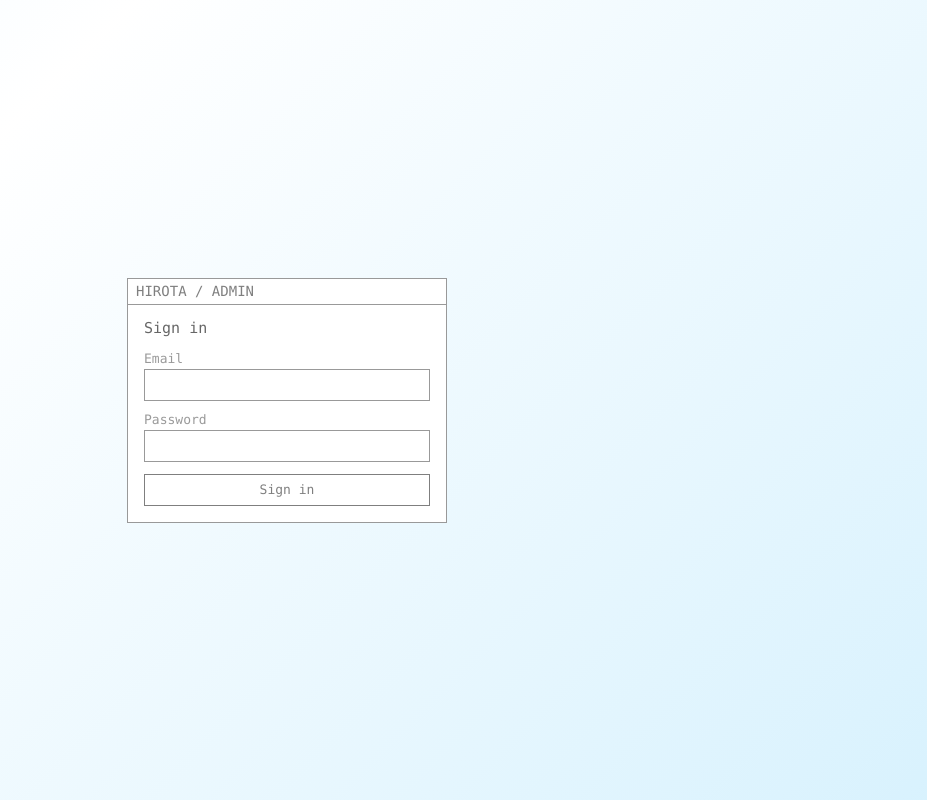
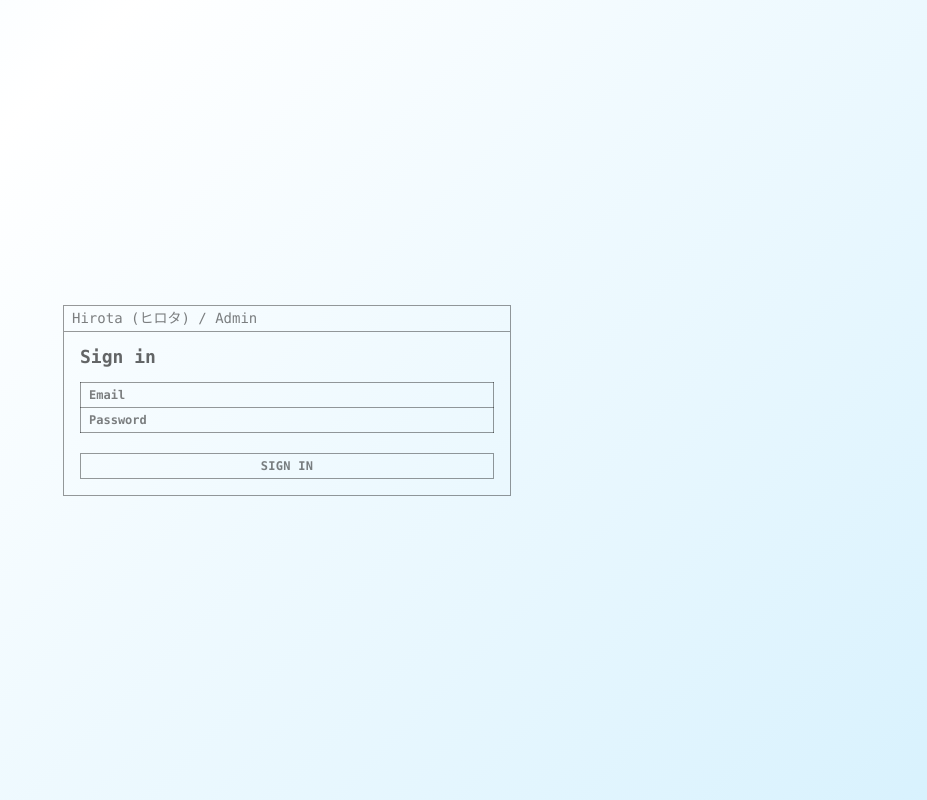
Before and after one commit to valentinwrks/hirota, a Next.js app: page /en/admin/login in a window 1280 px wide. Shown: the whole page, without its empty margins (353-1280 px from the left). Built offline with nearby package versions, Linux system fonts and the light colour scheme.

Commit message:
/login UI fixed

```diff
--- a/app/[locale]/admin/login/page.tsx
+++ b/app/[locale]/admin/login/page.tsx
@@ -17,12 +17,12 @@ export default async function AdminLoginPage({
 
   return (
     <div className="min-h-screen flex items-center justify-center p-6">
-      <div className="w-full max-w-[320px] border border-border bg-background">
+      <div className="w-full max-w-md border border-border">
         <div className="h-[26px] flex items-center px-2 border-b border-border text-sm leading-none text-foreground">
-          HIROTA / ADMIN
+          Hirota (ヒロタ) / Admin
         </div>
         <div className="p-4">
-          <h1 className="text-foreground-strong text-[15px] mb-4 leading-none">Sign in</h1>
+          <h1 className="text-foreground-strong text-[18px] font-bold mb-4 leading-none">Sign in</h1>
           <AdminLoginForm locale={locale} />
         </div>
       </div>
--- a/app/globals.css
+++ b/app/globals.css
@@ -23,16 +23,12 @@
   --background-media: rgba(255, 255, 255, 0.2); /* placeholder de imágenes */
 
   /* --- Líneas / bordes ---------------------------------------------- */
-
   --border: rgba(0, 0, 0, 0.4);
   --border-blocked: rgba(0, 0, 0, 0.15);
   --border-pending: rgba(0, 0, 0, 0.275);
 
   /* --- SVG figures -------------------------------------------------- */
-  /* Group opacity for inline line-art SVGs (karate-gi figure, vertical
-     logo). Applied on the isolating <g> wrapper, so solid strokes fade as
-     a whole without accumulating alpha where they cross. */
-  --svg-opacity: 0.45;
+  --svg-opacity: 0.5;
 
   /* --- Otros -------------------------------------------------------- */
   --sky: #b3e5fc;
@@ -131,8 +127,7 @@ body::-webkit-scrollbar {
 }
 
 ::selection {
-  background: var(--selection);
-  color: var(--background);
+  background: rgb(0 0 0 / 0.1);
 }
 
 /* Deterrent against casually saving imagery: block drag-to-desktop and text
--- a/components/admin/AdminLoginForm.tsx
+++ b/components/admin/AdminLoginForm.tsx
@@ -1,53 +1,107 @@
 "use client";
 
-import { useActionState } from "react";
+import { useActionState, useState } from "react";
 import { signIn, type LoginState } from "@/app/[locale]/admin/login/actions";
 
 const initialState: LoginState = { error: null };
 
 // Client login form. Uses React 19 useActionState to call the signIn server
 // action and surface a clean error. No signup / password-reset links (single
-// admin, out of scope). Monospaced/tabular styling to match the store chrome.
+// admin, out of scope). The two fields reuse the obi configurator's embroidery
+// input cells verbatim: a border-collapsed OptionTable of EmbroideryInputRows.
 export function AdminLoginForm({ locale }: { locale: string }) {
   const [state, formAction, pending] = useActionState(signIn, initialState);
 
   return (
-    <form action={formAction} className="flex flex-col gap-3 text-[13px]">
+    <form action={formAction} className="flex flex-col text-xs">
       <input type="hidden" name="locale" value={locale} />
 
-      <label className="flex flex-col gap-1">
-        <span className="text-foreground-muted leading-none">Email</span>
-        <input
+      <table className="w-full border-collapse text-xs font-bold">
+        <tbody>
+          <FieldRow
+            label="Email"
+            name="email"
             type="email"
-          name="email"
             autoComplete="username"
-          required
-          className="h-8 px-2 border border-border bg-background text-foreground outline-none focus:border-foreground"
+            pending={pending}
           />
-      </label>
-
-      <label className="flex flex-col gap-1">
-        <span className="text-foreground-muted leading-none">Password</span>
-        <input
+          <FieldRow
+            label="Password"
+            name="password"
             type="password"
-          name="password"
             autoComplete="current-password"
-          required
-          className="h-8 px-2 border border-border bg-background text-foreground outline-none focus:border-foreground"
+            pending={pending}
           />
-      </label>
+        </tbody>
+      </table>
 
       {state.error ? (
-        <p className="text-[12px] text-red-700 leading-tight">{state.error}</p>
+        <p className="mt-2 text-[11px] text-red-700 leading-tight">{state.error}</p>
       ) : null}
 
       <button
         type="submit"
         disabled={pending}
-        className="h-8 border border-foreground text-foreground hover:bg-foreground-hover disabled:opacity-50 leading-none"
+        className={
+          "mt-5 text-xs font-bold border tracking-wide py-1 uppercase " +
+          (pending
+            ? "bg-transparent text-foreground-blocked border-border-blocked"
+            : "bg-transparent text-foreground border-border hover:bg-foreground-hover active:bg-foreground-selected active:text-background cursor-pointer")
+        }
       >
         {pending ? "Signing in…" : "Sign in"}
       </button>
     </form>
   );
 }
+
+// Mirrors the obi configurator's EmbroideryInputRow: a bordered table cell whose
+// fill tracks state (hover/focus tint, "selected" fill once a value is left in
+// it), an inline left label and a right-aligned transparent input. The parent
+// table's border-collapse merges the two cells' shared border into one line.
+function FieldRow({
+  label,
+  name,
+  type,
+  autoComplete,
+  pending,
+}: {
+  label: string;
+  name: string;
+  type: string;
+  autoComplete: string;
+  pending: boolean;
+}) {
+  const [value, setValue] = useState("");
+  const [focused, setFocused] = useState(false);
+  const completed = !focused && value.trim().length > 0;
+  const cellState = pending
+    ? "text-foreground-pending cursor-default"
+    : completed
+      ? "bg-foreground-selected text-background"
+      : "hover:bg-foreground-hover focus-within:bg-foreground-hover";
+  const borderClass = pending ? "border-border-pending" : "border-border";
+
+  return (
+    <tr>
+      <td className={"px-2 py-1 border " + borderClass + " " + cellState}>
+        <div className="flex items-center gap-1.5">
+          <span>{label}</span>
+          <input
+            type={type}
+            name={name}
+            autoComplete={autoComplete}
+            required
+            disabled={pending}
+            value={value}
+            onChange={(e) => setValue(e.target.value)}
+            onFocus={() => setFocused(true)}
+            onBlur={() => setFocused(false)}
+            aria-label={label}
+            className="flex-1 text-right bg-transparent focus:outline-none disabled:cursor-default"
+          />
+        </div>
+      </td>
+    </tr>
+  );
+}
--- a/components/chrome/TopBar.tsx
+++ b/components/chrome/TopBar.tsx
@@ -15,7 +15,7 @@ export async function TopBar() {
         alt={t("logoAlt")}
         className="h-[21px] object-contain object-center"
       />
-      <div className="flex items-center gap-5 text-[13px] leading-none">
+      <div className="flex items-center gap-6 text-[13px] leading-none">
         <LocaleSwitcher label={t("language")} />
         <CurrencySwitcher label={t("currency")} />
       </div>
```
Lines whose indentation alone changed are shown as unchanged.
